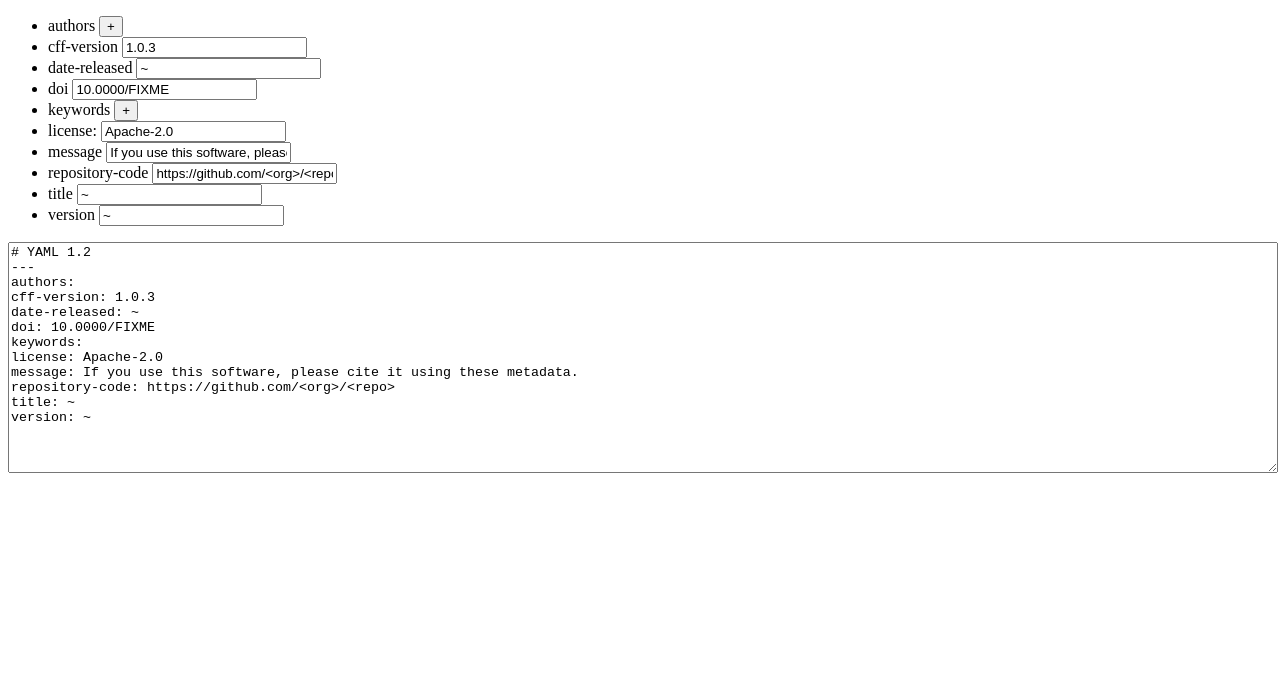
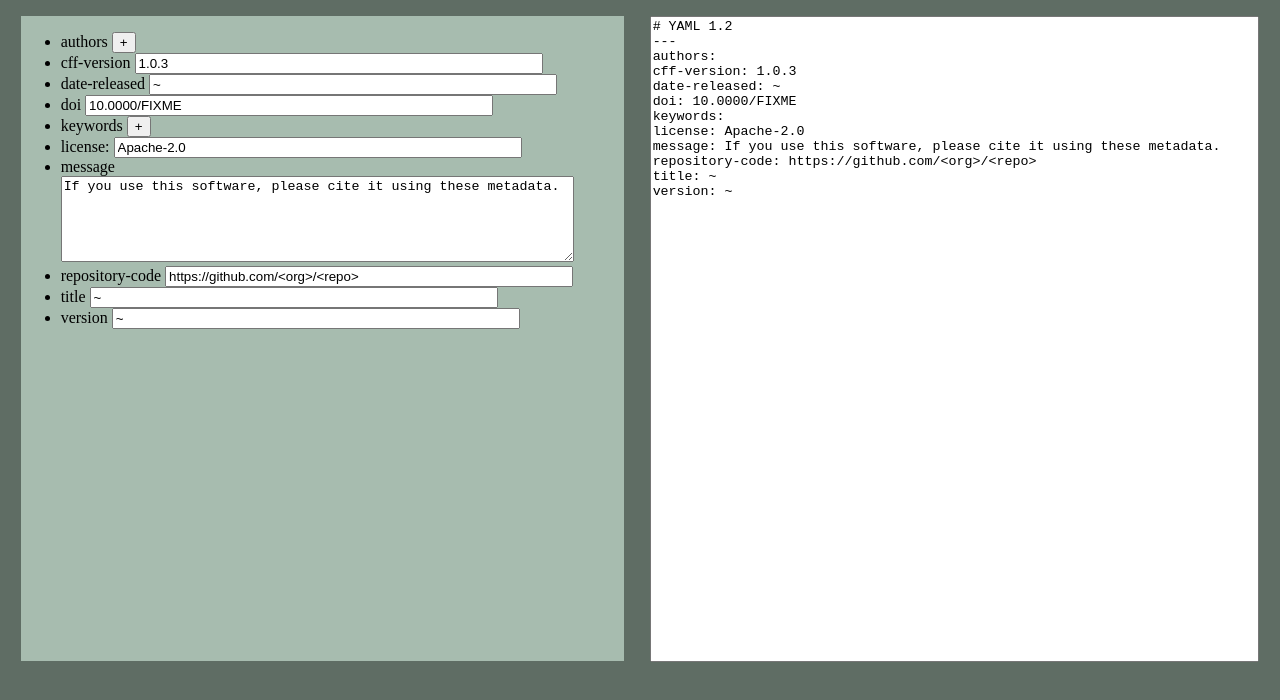
Before and after one commit to citation-file-format/cff-initializer-javascript-v1, a Vue app: page / in a window 1280 px wide. Shown: the top 700 px of the page. Built offline with nearby package versions, Linux system fonts and the light colour scheme.

Commit message:
added some styling to the form; fixes #2; input boxes now wider; fixes #4

```diff
--- a/src/App.vue
+++ b/src/App.vue
@@ -1,5 +1,6 @@
 <template>
-    <div id="app">
+    <div id="app" class="container" >
+        <div class="form">
             <ul>
                 <li>authors <button v-on:click='add_author' title='Add author'>+</button>
                     <ul>
@@ -21,12 +22,13 @@
                     </ul>
                 </li>
                 <li>license: <input v-model="license" /></li>
-        <li>message <input v-model="message" /></li>
+                <li>message <textarea class="msg" v-model="message" /></li>
                 <li>repository-code <input v-model="repository_code" /></li>
                 <li>title <input v-model="title" /></li>
                 <li>version <input v-model="version" /></li>
             </ul>
-    <textarea rows="15" readonly="true">{{ compose_cff }}</textarea>
+        </div>
+        <textarea class="cff">{{ compose_cff }}</textarea>
     </div>
 </template>
 
@@ -111,7 +113,50 @@ export default {
 
 
 <style>
-    textarea {
-        width: 100%;
+    body {
+        background-color: #5f6d64;
     }
+
+    .container {
+        background-color: none;
+        display: flex;
+        margin-top: 2vh;
+        min-width: 300px;
+    }
+
+    .form {
+        margin-left: 1%;
+        margin-right: 1%;
+        background-color: #a7bcaf;
+        flex-grow: 1.0;
+        flex-basis: 0.0;
+        overflow-y: auto;
+        height: 80vh;
+        padding-bottom: 5px;  /* not sure why but without it the textarea is slightly longer than the form div; (optimized for Google Chrome browser) */
+    }
+
+    textarea.cff {
+        margin-left: 1%;
+        margin-right: 1%;
+        background-color: none;
+        flex-grow: 1.0;
+        flex-basis: 0.0;
+        overflow-y: auto;
+        height: 80vh;
+        readonly: true;
+        resize: none;
+    }
+
+    textarea.msg {
+        width: 90%;
+        height: 80px;
+        overflow-y: auto;
+        resize: vertical;
+    }
+
+    input {
+        min-width: 400px;
+    }
+
+
 </style>
```
Lines whose indentation alone changed are shown as unchanged.
